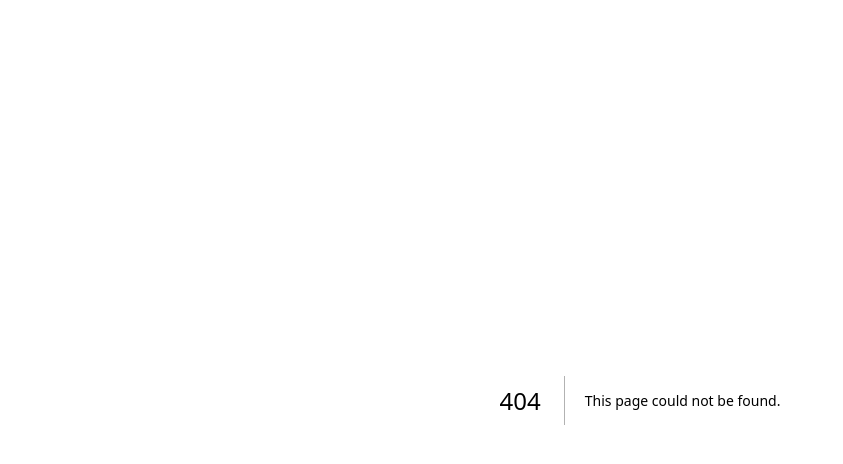
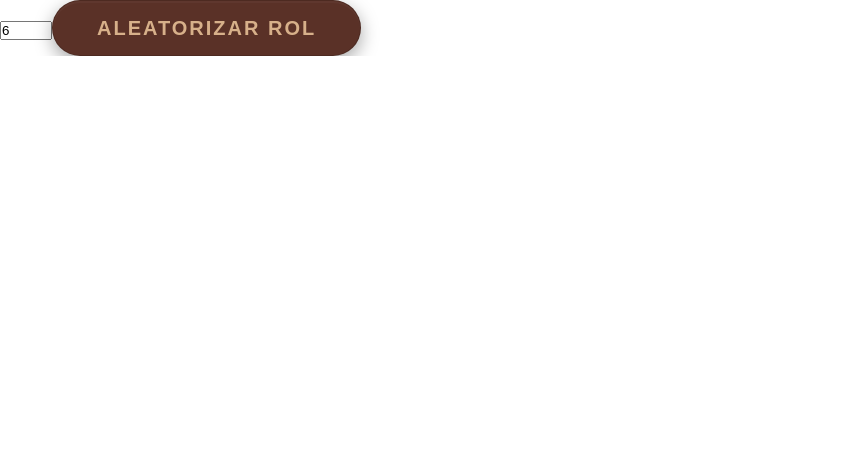
Before and after one commit to PioIX/2025-TPIN2-G11, a Next.js app in the folder front/: page /randomRoleTest in a window 1280 px wide. Before the commit this address had no page. Shown: the top 464 px of the page, without its empty margins (0-843 px from the left). Built offline with nearby package versions, Linux system fonts and the light colour scheme.

Commit message:
randomRole comenzado

```diff
--- /dev/null
+++ b/front/src/app/randomRoleTest/page.js
@@ -0,0 +1,30 @@
+"use client";
+import React from "react";
+import RandomRole from "../../components/randomRole.js";
+import { useState } from "react";
+import Button from "@/components/button.js";
+
+export default function Page() {
+    const [playersAmount, setPlayersAmount] = useState(6);
+    const onChangePlayersAmount = (event) => {
+        setPlayersAmount(Number(event.target.value));
+    };
+
+    function randomRole() {
+        alert("saddsa")
+    }
+    return (
+        <>
+            <input
+                type="number"
+                min="6"
+                max="16"
+                value={playersAmount}
+                onChange={onChangePlayersAmount}
+            />
+            <Button
+                onClick={randomRole}
+                title="Aleatorizar rol"/>
+        </>
+    );
+}
--- /dev/null
+++ b/front/src/components/randomRole.js
@@ -0,0 +1,2 @@
+export default function RandomRole({ playersAmount }) {
+}
```
